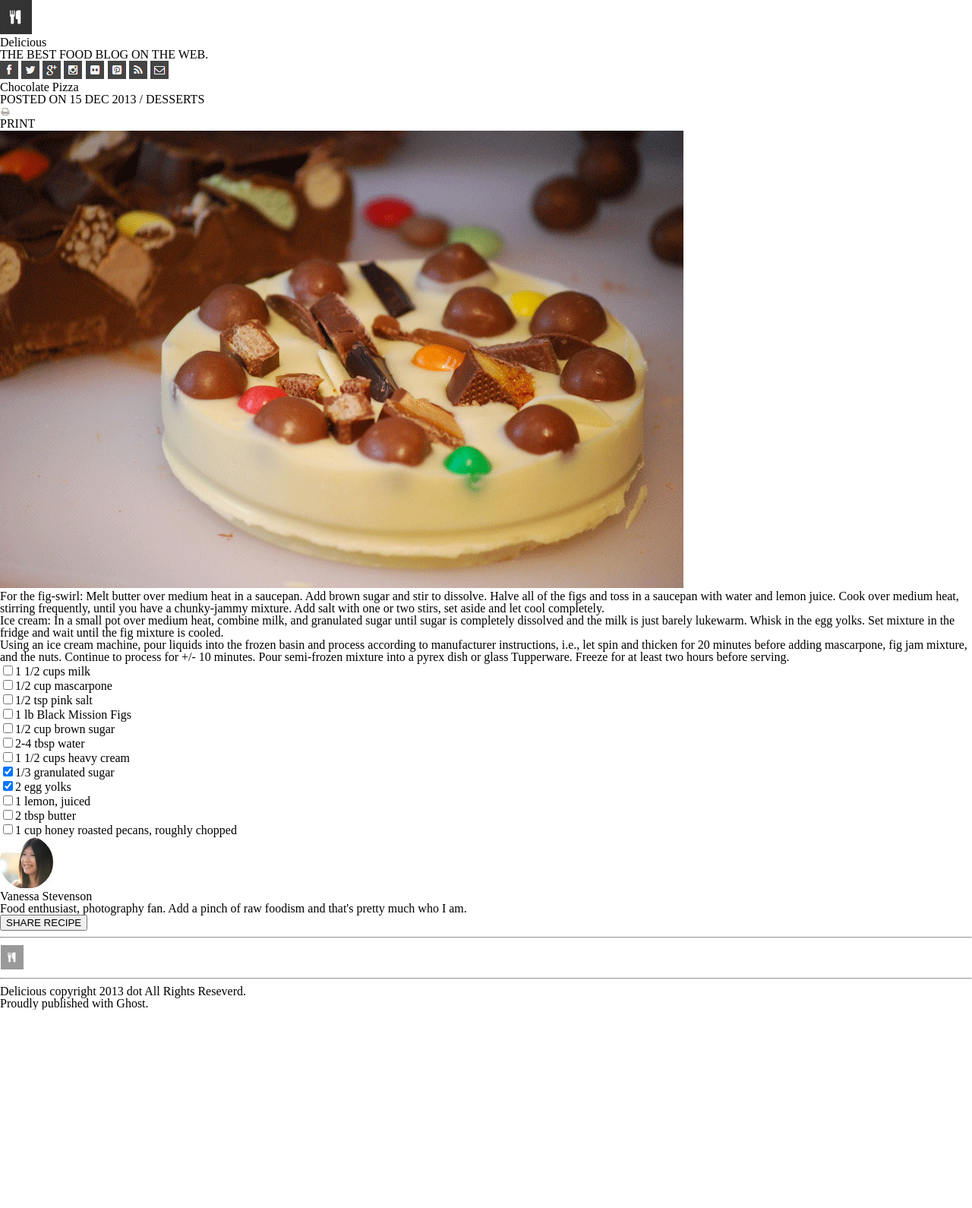
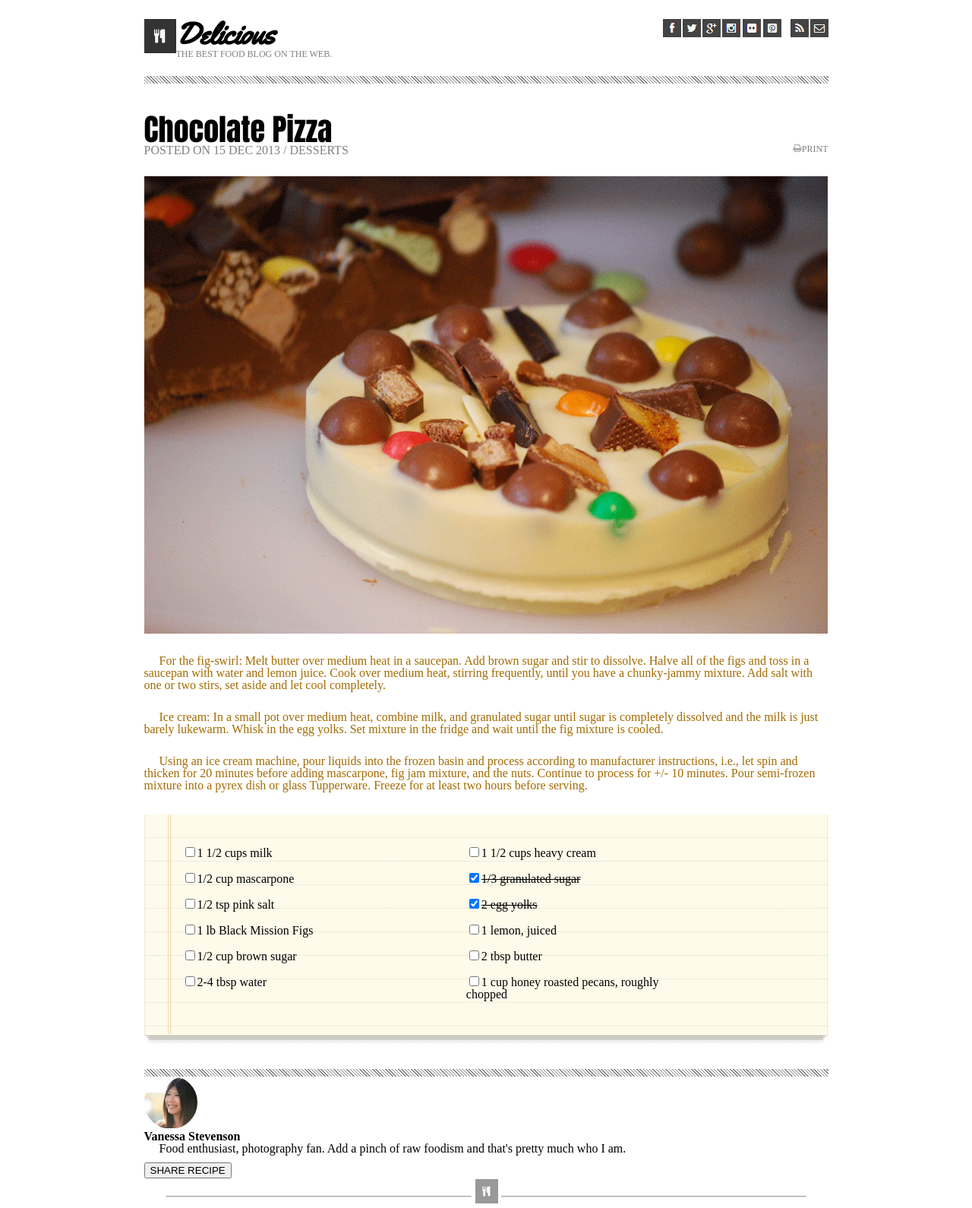
Before and after one commit to riedmank/choco-pizza, a plain HTML site: page index.html in a window 1280 px wide. Shown: the top 1590 px of the page at 76% size. Before the commit the page ends 1329 px from the top, so only its background shows below. Drawn offline with Linux system fonts and the light colour scheme.

Commit message:
add a lot of styles

```diff
--- a/css/styles.css
+++ b/css/styles.css
@@ -0,0 +1,134 @@
+header {
+  text-align: left;
+  padding: 25px 0px 25px 0px;
+}
+
+header h1 {
+  font-size: 2.5em;
+  font-family: 'Yellowtail', cursive;
+  font-weight: bold;
+}
+
+header h3 {
+  font-size: .75em;
+}
+
+.border {
+  width: 100%;
+  height: 10px;
+  background: repeating-linear-gradient(45deg, transparent 1px, transparent 3px, grey 2px, grey 4px)
+}
+
+#heading {
+  margin-top: 40px;
+}
+
+h3 {
+  color: grey;
+}
+
+#header {
+  width: 65%;
+  float: left;
+}
+
+#logo {
+  float: left;
+}
+
+#images {
+  float: right;
+}
+
+#images img {
+  margin-left: -2px;
+}
+
+#pint {
+  margin-right: 10px;
+}
+
+main {
+  margin-top: 50px;
+}
+
+main h1 {
+  font-family: 'Anton', sans-serif;
+  font-size: 2.5em;
+}
+
+#subhead {
+  float: left;
+  margin-bottom: 25px;
+}
+
+#printer {
+  float: right;
+  color: grey;
+  font-size: .75em;
+  margin-top: 40px;
+}
+
+#printer img {
+  float: left;
+}
+
+body {
+  width: 901px;
+  margin: 0 auto;
+}
+
+main img {
+  margin-bottom: 25px;
+}
+
+p {
+  text-indent: 20px;
+  color: rgb(163, 106, 0);
+  margin-bottom: 10px;
+}
+
+#list div {
+  display: inline-block;
+  height: 150px;
+  width: 30%;
+  margin: 35px 50px 60px 50px;
+  vertical-align: top;
+}
+
+li {
+  padding: 5px 0px 10px 0px;
+}
+
+#list {
+  background-image: url("../img/list-bg.png");
+  margin: 30px 0px;
+  height: 305px;
+}
+
+.strikeOut {
+  text-decoration: line-through;
+}
+
+footer h2 {
+  font-weight: bold;
+}
+
+footer p {
+  color: black;
+}
+
+#footerlogo {
+  text-align: center;
+  margin-bottom: 20px;
+}
+
+hr {
+  width: 400px;
+  display:inline-block;
+}
+
+address {
+  text-align: center;
+  margin-bottom: 50px;
+}
--- a/index.html
+++ b/index.html
@@ -7,42 +7,49 @@
   <meta name="viewport" content="width=device-width, initial-scale=1">
   <link rel="stylesheet" type="text/css" href="css/reset.css" />
   <link rel="stylesheet" type="text/css" href="css/styles.css" />
+  <link href="https://fonts.googleapis.com/css?family=Yellowtail" rel="stylesheet">
+  <link href="https://fonts.googleapis.com/css?family=Anton" rel="stylesheet">
 </head>
 <body>
     <header>
-      <img src="img/logo.png">
+      <div id="header">
+        <img src="img/logo.png" id="logo">
         <h1>Delicious</h1>
         <h3>THE BEST FOOD BLOG ON THE WEB.</h3>
-      <div>
+    </div>
+      <div id="images">
         <img src="img/fb-icon.png">
         <img src="img/twit-icon.png">
         <img src="img/gp-icon.png">
         <img src="img/insta-icon.png">
         <img src="img/flic-icon.png">
-        <img src="img/pint-icon.png">
+        <img id="pint" src="img/pint-icon.png">
         <img src="img/rss-icon.png">
         <img src="img/mail-icon.png">
       </div>
     </header>
   <main>
-    <div>
+    <div class="border"></div>
+    <div id="heading">
+      <div id="subhead">
         <h1>Chocolate Pizza</h1>
-      <h2>POSTED ON 15 DEC 2013 / DESSERTS</h2>
-        <div><img src="img/print-icon.png"><p>PRINT</p></div>
+        <h3>POSTED ON 15 DEC 2013 / DESSERTS</h3>
+      </div>
+        <div id="printer"><img src="img/print-icon.png">PRINT</div>
     </div>
     <img src="img/choco-pizza.png">
     <p>For the fig-swirl: Melt butter over medium heat in a saucepan. Add brown sugar and stir to dissolve.
     Halve all of the figs and toss in a saucepan with water and lemon juice. Cook over medium heat,
     stirring frequently, until you have a chunky-jammy mixture. Add salt with one or two stirs, set aside and
-    let cool completely.</p>
+    let cool completely.</p><br/>
     <p>Ice cream: In a small pot over medium heat, combine milk, and granulated sugar until sugar is completely
     dissolved and the milk is just barely lukewarm. Whisk in the egg yolks. Set mixture in the fridge and wait
-    until the fig mixture is cooled.</p>
+    until the fig mixture is cooled.</p><br/>
     <p>Using an ice cream machine, pour liquids into the frozen basin and process according to manufacturer
     instructions, i.e., let spin and thicken for 20 minutes before adding mascarpone, fig jam mixture, and the
     nuts. Continue to process for +/- 10 minutes. Pour semi-frozen mixture into a pyrex dish or glass Tupperware.
     Freeze for at least two hours before serving.</p>
-    <div>
+    <div id="list">
       <div>
         <ul>
           <li><input type="checkbox">1 1/2 cups milk</li>
@@ -66,16 +73,17 @@
     </div>
   </main>
   <footer>
+    <div class="border"></div>
     <div>
     <img src="img/van-pic.png">
     <h2>Vanessa Stevenson</h2>
     <p>Food enthusiast, photography fan. Add a pinch of raw foodism and that's pretty much who I am.</p>
     <input type="button" value="SHARE RECIPE">
   </div>
-  <div>
+  <div id="footerlogo">
   <hr/> <img src="img/small-logo.png"> <hr/>
+  </div>
   <address>Delicious copyright 2013 dot All Rights Reseverd.<br>Proudly published with Ghost.</address>
-  </div>
   </footer>
  </body>
 </html>
```
Lines whose indentation alone changed are shown as unchanged.
